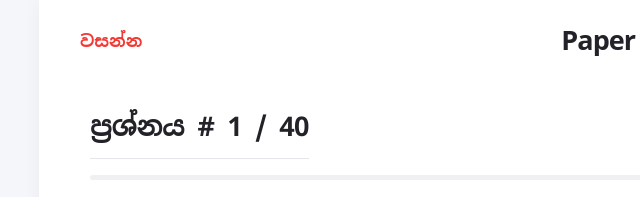
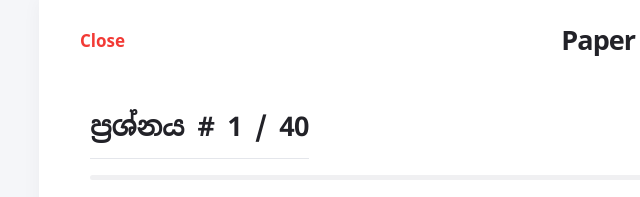
Before and after one commit to tilesha/driving-licence-exam, a website: page index.html in a window 1280 px wide. Both pictures are taken after a click on the button "Start random paper →". Shown: the top 197 px of the page, 21-661 px from the left. Drawn offline with Linux system fonts and the light colour scheme.

Commit message:
Use English Close label in exam header

```diff
--- a/index.html
+++ b/index.html
@@ -12,7 +12,7 @@
 <body>
   <div id="app" class="app-shell">
     <header class="topbar">
-      <button id="home-btn" class="nav-text" type="button" hidden>වසන්න</button>
+      <button id="home-btn" class="nav-text" type="button" hidden>Close</button>
       <h1 id="page-title">Driving Exam</h1>
       <button id="menu-btn" class="icon-btn" type="button" aria-label="Open question navigation" hidden>☰</button>
     </header>
```
Also changed, not shown: docs/CHANGELOG.md.
